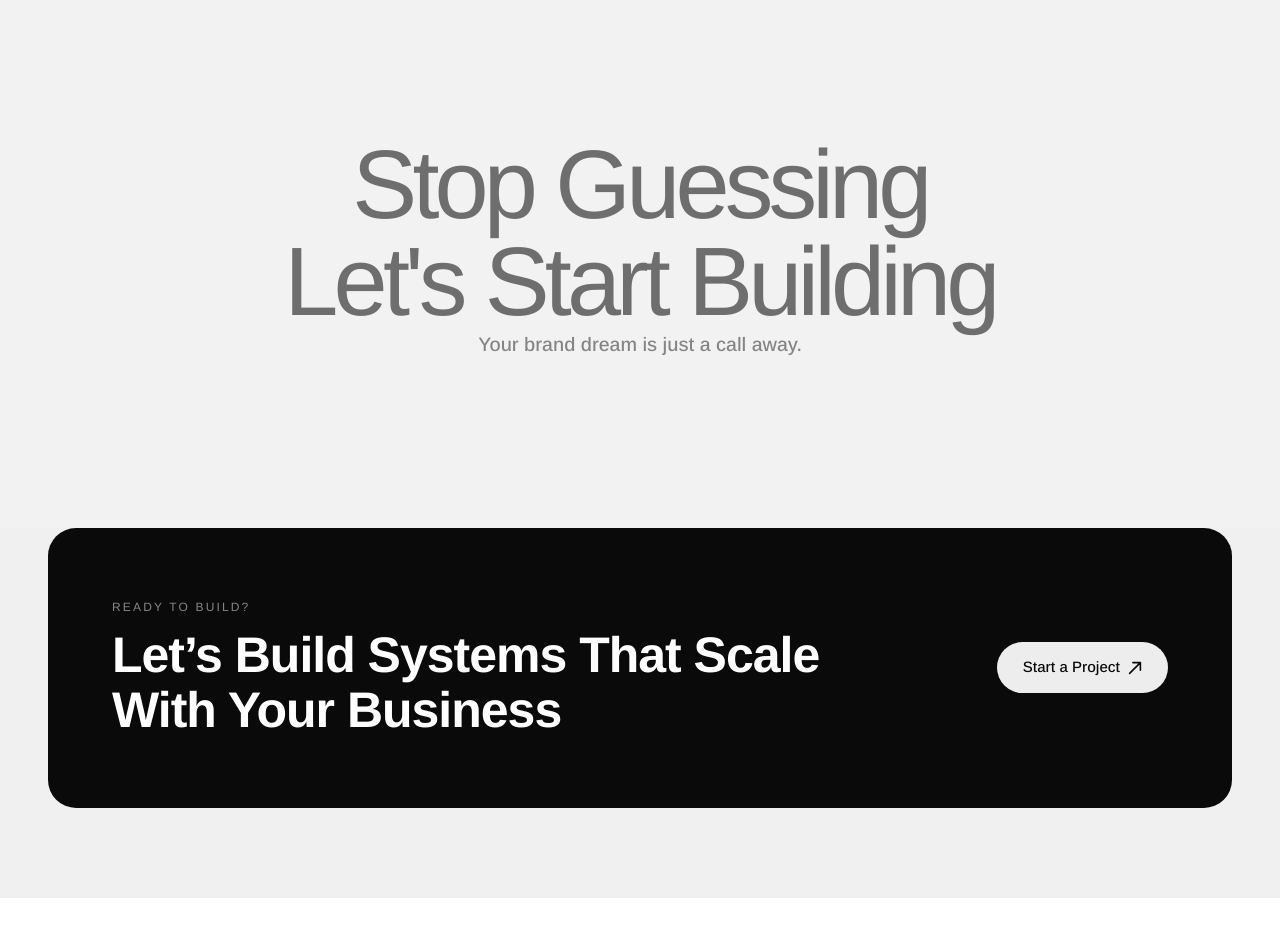
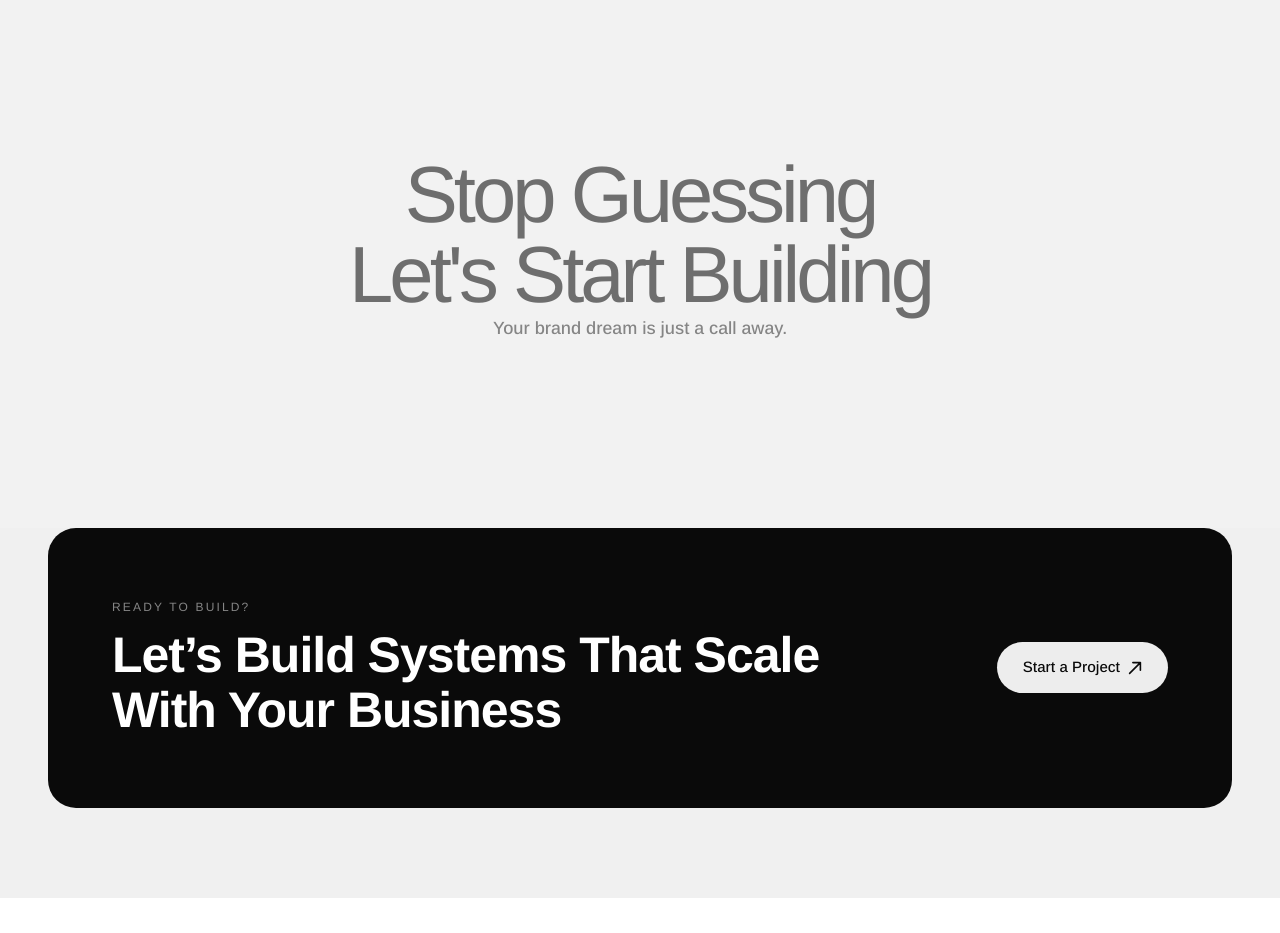
Before and after one commit to janmejayaparida26/seereon-website, a React (Vite) app: page /work in a window 1280 px wide. Shown: the part 5240-6173 px from the top of the page. Built offline with nearby package versions, Linux system fonts and the light colour scheme.

Commit message:
I have changed some content in ScheduleCall.jsx file

```diff
--- a/src/components/ScheduleCall.jsx
+++ b/src/components/ScheduleCall.jsx
@@ -30,7 +30,7 @@ const CTASection = () => {
           className="font-['Arimo',sans-serif] font-bold leading-[1] tracking-[-0.05em] text-[#0A0A0A]"
           style={{
             // clamp(min, preferred, max) - scales automatically between 48px and 110px
-            fontSize: "clamp(48px, 10vw, 110px)",
+            fontSize: "90px",
             wordBreak: "keep-all"
           }}
         >
@@ -40,7 +40,7 @@ const CTASection = () => {
         </h2>
 
         {/* SUBTEXT - Scaled for mobile readability */}
-        <p className="mt-6 md:mt-10 text-[18px] md:text-[22px] font-['Arimo',sans-serif] font-medium text-black/80 max-w-[320px] md:max-w-xl">
+        <p className="mt-6 md:mt-10 text-[18px] md:text-[20px] font-['Arimo',sans-serif] font-medium text-black/80 max-w-[320px] md:max-w-xl">
           Your brand dream is just a call away.
         </p>
       </motion.div>
```
